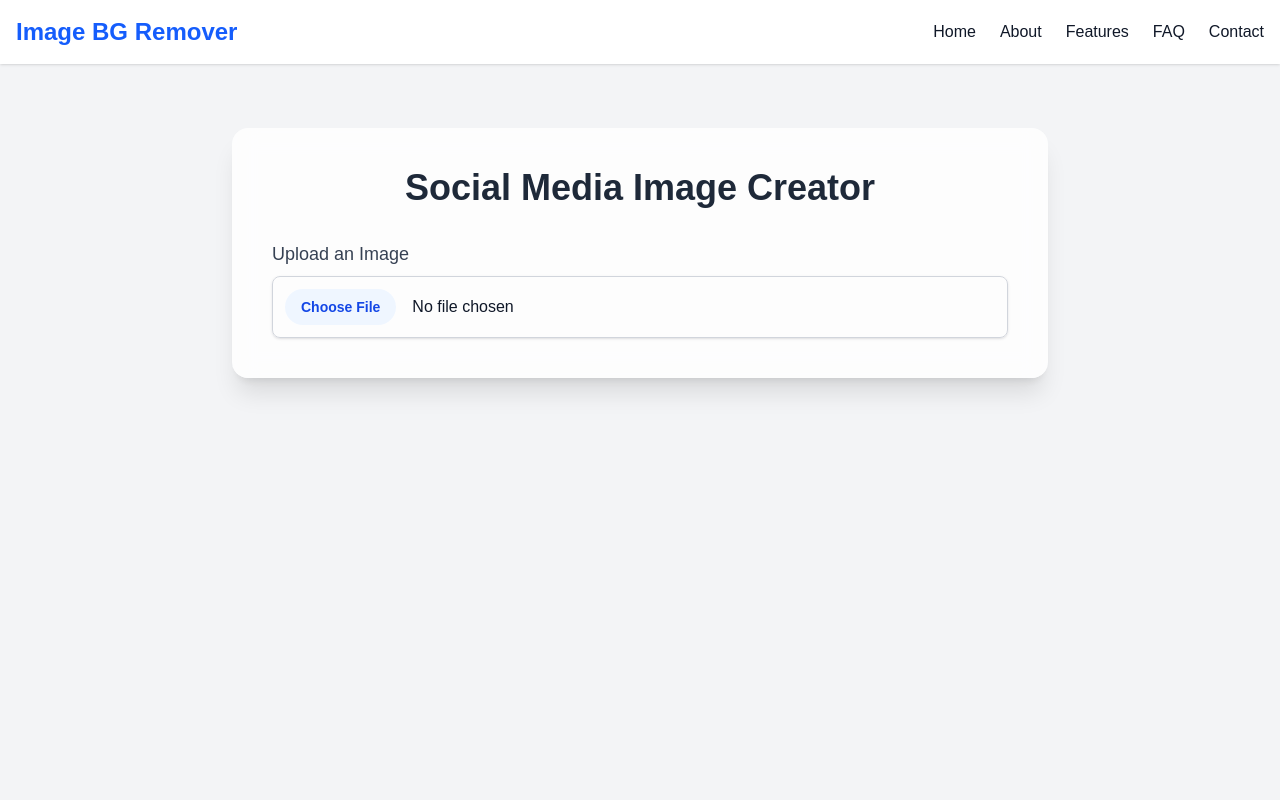
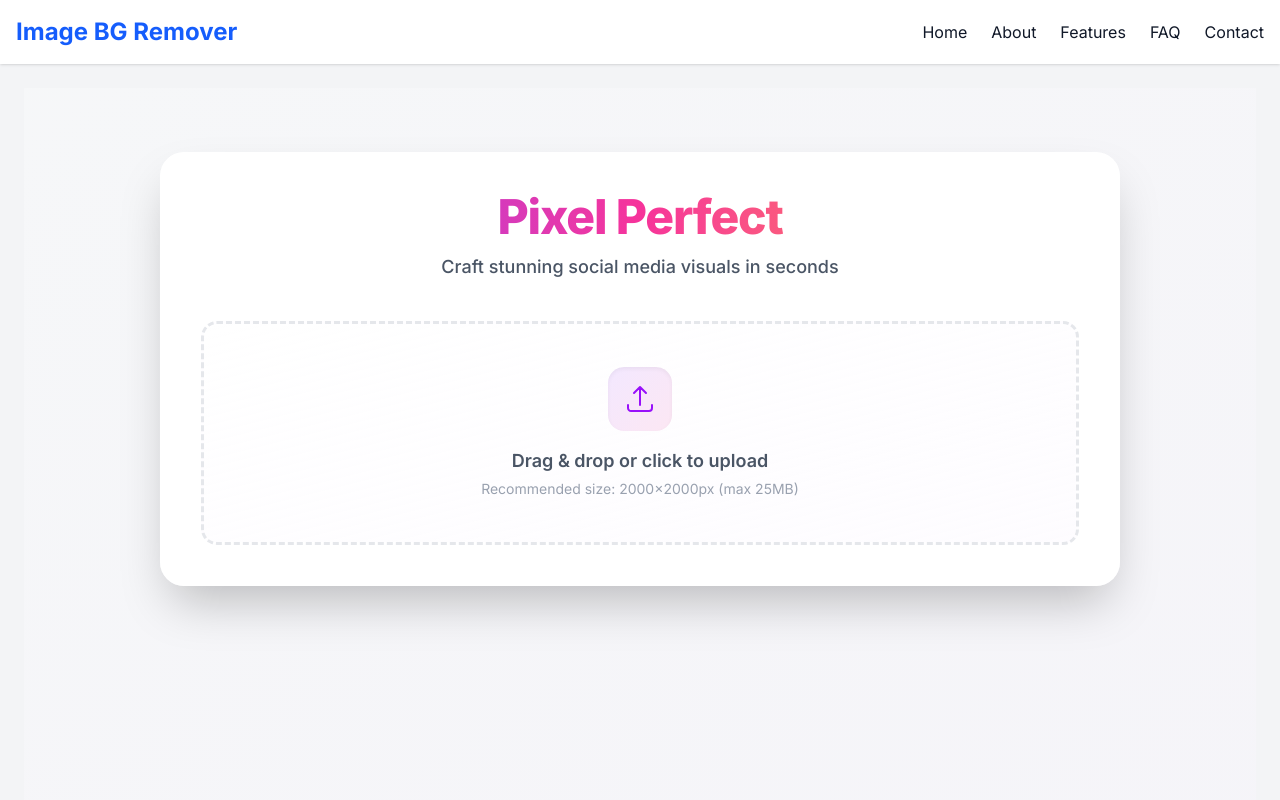
Before and after one commit to MR-SHIV-SHARMA/shavi, a Next.js app: page /projects/social-media-image-size-generator in a window 1280 px wide. Shown: the top 800 px of the page. Built offline with nearby package versions, Linux system fonts and the light colour scheme.

Commit message:
chore: enhance SocialShare component with drag-and-drop support and improved UI elements

```diff
--- a/src/app/projects/social-media-image-size-generator/page.js
+++ b/src/app/projects/social-media-image-size-generator/page.js
@@ -19,30 +19,27 @@ export default function SocialShare() {
   const [isUploading, setIsUploading] = useState(false);
   const [isTransforming, setIsTransforming] = useState(false);
   const imageRef = useRef(null);
+  const dropzoneRef = useRef(null);
 
   useEffect(() => {
     if (uploadedImage) setIsTransforming(true);
   }, [selectedFormat, uploadedImage]);
 
-  const handleFileUpload = async (event) => {
-    const file = event.target.files?.[0];
+  const handleFileUpload = async (file) => {
     if (!file) return;
     setIsUploading(true);
     const formData = new FormData();
     formData.append("file", file);
 
     try {
-      const response = await fetch("/api/social-media-image-size-generator", {
+      const res = await fetch("/api/social-media-image-size-generator", {
         method: "POST",
         body: formData,
       });
-
-      if (!response.ok) throw new Error("Failed to upload image");
-
-      const data = await response.json();
+      if (!res.ok) throw new Error("Upload failed");
+      const data = await res.json();
       setUploadedImage(data.publicId);
-    } catch (error) {
-      console.log(error);
+    } catch (err) {
       alert("Failed to upload image");
     } finally {
       setIsUploading(false);
@@ -52,121 +49,259 @@ export default function SocialShare() {
   const handleDownload = () => {
     if (!imageRef.current) return;
     fetch(imageRef.current.src)
-      .then((res) => res.blob())
+      .then((r) => r.blob())
       .then((blob) => {
-        const url = window.URL.createObjectURL(blob);
-        const a = document.createElement("a");
-        a.href = url;
-        a.download = `${selectedFormat.replace(/\s+/g, "_").toLowerCase()}.png`;
-        document.body.appendChild(a);
-        a.click();
-        document.body.removeChild(a);
-        window.URL.revokeObjectURL(url);
+        const url = URL.createObjectURL(blob);
+        const link = document.createElement("a");
+        link.href = url;
+        link.download = `${selectedFormat.replace(/\s+/g, "_").toLowerCase()}.png`;
+        document.body.appendChild(link);
+        link.click();
+        link.remove();
+        URL.revokeObjectURL(url);
       });
   };
 
+  // Drag and drop handlers
+  const handleDragOver = (e) => {
+    e.preventDefault();
+    dropzoneRef.current.classList.add("ring-4", "ring-purple-400/30");
+  };
+
+  const handleDragLeave = (e) => {
+    e.preventDefault();
+    dropzoneRef.current.classList.remove("ring-4", "ring-purple-400/30");
+  };
+
+  const handleDrop = (e) => {
+    e.preventDefault();
+    dropzoneRef.current.classList.remove("ring-4", "ring-purple-400/30");
+    const file = e.dataTransfer.files[0];
+    if (file) handleFileUpload(file);
+  };
+
   return (
-    <div className="relative min-h-screen w-full overflow-hidden">
-      {/* Animated Background */}
-      <div className="absolute inset-0 -z-10 animate-gradient bg-gradient-to-br from-blue-500 via-purple-500 to-pink-500 opacity-40 blur-2xl" />
+    <div className="relative min-h-screen w-full overflow-hidden bg-gradient-to-br from-gray-50/50 to-purple-50/30 dark:from-gray-900 dark:to-gray-800/50 transition-colors duration-500">
+      {/* Floating particles background */}
+      <div className="absolute inset-0 -z-10 opacity-20 dark:opacity-10">
+        {[...Array(30)].map((_, i) => (
+          <div
+            key={i}
+            className="absolute w-1 h-1 bg-purple-500 rounded-full animate-float"
+            style={{
+              left: `${Math.random() * 100}%`,
+              top: `${Math.random() * 100}%`,
+              animationDelay: `${i * 0.5}s`,
+            }}
+          />
+        ))}
+      </div>
 
-      <div className="relative p-4 sm:p-6 md:p-10 max-w-4xl mx-auto">
-        <div className="bg-white/80 backdrop-blur-md shadow-xl rounded-2xl p-6 sm:p-10">
-          <h1 className="text-2xl sm:text-3xl md:text-4xl font-bold text-center text-gray-800 mb-8">
-            Social Media Image Creator
+      <main className="relative max-w-5xl mx-auto px-4 sm:px-6 lg:px-8 py-8 md:py-16">
+        <section className="bg-white/95 dark:bg-gray-800/95 backdrop-blur-2xl rounded-3xl shadow-2xl p-6 sm:p-10 space-y-10 border border-white/30 dark:border-gray-700/30 transition-all duration-500 hover:shadow-3xl">
+          <header className="text-center space-y-3">
+            <h1 className="text-4xl sm:text-5xl font-black bg-gradient-to-r from-purple-600 via-pink-500 to-orange-400 bg-clip-text text-transparent tracking-tight">
+              Pixel Perfect
             </h1>
+            <p className="text-gray-600 dark:text-gray-300 text-lg font-medium">
+              Craft stunning social media visuals in seconds
+            </p>
+          </header>
 
-          <div className="space-y-6">
-            {/* Upload */}
-            <div>
-              <h2 className="text-lg font-medium text-gray-700 mb-2">
-                Upload an Image
-              </h2>
+          {/* Drag & Drop Zone */}
+          <div
+            className="space-y-4"
+            onDragOver={handleDragOver}
+            onDragLeave={handleDragLeave}
+            onDrop={handleDrop}
+            ref={dropzoneRef}
+          >
             <input
               type="file"
-                onChange={handleFileUpload}
-                className="w-full p-3 border border-gray-300 rounded-lg shadow-sm file:mr-4 file:py-2 file:px-4 file:rounded-full file:border-0 file:text-sm file:font-semibold file:bg-blue-50 file:text-blue-700 hover:file:bg-blue-100"
+              onChange={(e) => handleFileUpload(e.target.files?.[0])}
+              className="hidden"
+              id="fileInput"
             />
-              {isUploading && (
-                <div className="mt-3 w-full h-2 bg-gray-200 rounded-full overflow-hidden">
-                  <div className="animate-pulse bg-blue-500 h-full w-full"></div>
+            <label
+              htmlFor="fileInput"
+              className="block group cursor-pointer transition-transform duration-300 hover:scale-[0.98] active:scale-95"
+            >
+              <div className="h-56 flex flex-col items-center justify-center rounded-2xl border-3 border-dashed border-gray-200 dark:border-gray-700 group-hover:border-purple-400 bg-gradient-to-br from-white/50 to-purple-50/30 dark:from-gray-700/30 dark:to-gray-800/50 transition-all duration-500">
+                <div className="text-center space-y-4">
+                  <div className="inline-flex bg-gradient-to-br from-purple-100 to-pink-100 dark:from-purple-900/50 dark:to-pink-900/50 p-4 rounded-2xl shadow-inner">
+                    <svg
+                      className="w-8 h-8 text-purple-600 dark:text-purple-300"
+                      fill="none"
+                      stroke="currentColor"
+                      strokeWidth="1.5"
+                      viewBox="0 0 24 24"
+                    >
+                      <path
+                        strokeLinecap="round"
+                        strokeLinejoin="round"
+                        d="M3 16.5v2.25A2.25 2.25 0 005.25 21h13.5A2.25 2.25 0 0021 18.75V16.5m-13.5-9L12 3m0 0l4.5 4.5M12 3v13.5"
+                      />
+                    </svg>
                   </div>
-              )}
+                  <div className="space-y-1">
+                    <p className="text-gray-600 dark:text-gray-300 text-lg font-semibold">
+                      {isUploading
+                        ? "Optimizing your image..."
+                        : "Drag & drop or click to upload"}
+                    </p>
+                    <p className="text-sm text-gray-400 dark:text-gray-500">
+                      Recommended size: 2000x2000px (max 25MB)
+                    </p>
+                  </div>
+                </div>
+              </div>
+            </label>
           </div>
 
-            {/* Format and Preview */}
+          {/* Content Preview Area */}
           {uploadedImage && (
-              <div>
-                <h2 className="text-lg font-medium text-gray-700 mb-2">
-                  Select Format
-                </h2>
-                <select
-                  className="select select-bordered w-full"
-                  value={selectedFormat}
-                  onChange={(e) => setSelectedFormat(e.target.value)}
+            <div className="space-y-8 animate-fade-slide">
+              <div className="space-y-4">
+                <label className="block text-sm font-medium text-gray-600 dark:text-gray-400">
+                  Platform Format
+                </label>
+                <div className="grid grid-cols-2 md:grid-cols-3 gap-3">
+                  {Object.keys(socialFormats).map((format) => (
+                    <button
+                      key={format}
+                      onClick={() => setSelectedFormat(format)}
+                      className={`p-4 rounded-xl text-left transition-all duration-300 ${
+                        selectedFormat === format
+                          ? "bg-purple-100/80 dark:bg-purple-900/50 ring-2 ring-purple-500"
+                          : "bg-gray-50/50 dark:bg-gray-700/50 hover:bg-gray-100/50 dark:hover:bg-gray-600/50"
+                      }`}
                     >
-                  {Object.keys(socialFormats).map((format) => (
-                    <option key={format} value={format}>
+                      <h4 className="font-medium text-gray-800 dark:text-gray-200">
                         {format}
-                    </option>
+                      </h4>
+                      <p className="text-sm text-gray-500 dark:text-gray-400 mt-1">
+                        {socialFormats[format].width}x
+                        {socialFormats[format].height}px
+                      </p>
+                    </button>
                   ))}
-                </select>
+                </div>
+              </div>
 
-                {/* Preview */}
-                <div className="mt-6 relative bg-white p-4 rounded-xl shadow-md">
-                  <h3 className="text-base sm:text-lg font-semibold mb-2 text-gray-600">
-                    Preview
+              {/* Interactive Preview */}
+              <div className="relative group">
+                <div className="absolute -inset-2 bg-gradient-to-r from-purple-500/20 to-pink-500/20 rounded-2xl opacity-0 group-hover:opacity-100 blur-xl transition-all duration-500" />
+                <div className="bg-white dark:bg-gray-700 rounded-2xl shadow-xl border border-gray-100 dark:border-gray-600 overflow-hidden">
+                  <div className="p-6 border-b border-gray-100 dark:border-gray-600 flex items-center justify-between">
+                    <h3 className="font-semibold text-gray-800 dark:text-gray-200">
+                      Live Preview
                     </h3>
-                  <div className="flex justify-center items-center relative">
+                    <div className="flex items-center space-x-3">
+                      <span className="text-sm text-gray-500 dark:text-gray-400">
+                        {socialFormats[selectedFormat].width}x
+                        {socialFormats[selectedFormat].height}px
+                      </span>
+                    </div>
+                  </div>
+                  <div className="relative aspect-[16/9] bg-gray-50 dark:bg-gray-800 flex items-center justify-center">
                     {isTransforming && (
-                      <div className="absolute inset-0 flex items-center justify-center bg-white/70 z-10">
-                        <div className="w-10 h-10 border-4 border-blue-500 border-dashed rounded-full animate-spin"></div>
+                      <div className="absolute inset-0 flex items-center justify-center bg-white/90 dark:bg-gray-800/90 backdrop-blur-sm z-10">
+                        <div className="w-14 h-14 border-4 border-purple-500 border-t-transparent rounded-full animate-spin-slow" />
                       </div>
                     )}
                     <CldImage
                       width={socialFormats[selectedFormat].width}
                       height={socialFormats[selectedFormat].height}
                       src={uploadedImage}
-                      sizes="100vw"
-                      alt="transformed image"
+                      alt="Transformed preview"
                       crop="fill"
+                      gravity="auto"
                       aspectRatio={socialFormats[selectedFormat].aspectRatio}
-                      gravity="auto"
                       ref={imageRef}
                       onLoad={() => setIsTransforming(false)}
-                      className="rounded-lg shadow-sm max-w-full"
+                      className="object-contain w-full h-full p-4 transition-opacity duration-500"
                     />
                   </div>
                 </div>
+              </div>
 
-                <div className="flex justify-end mt-6">
+              {/* Action Section */}
+              <div className="flex flex-col sm:flex-row items-center justify-between gap-4">
+                <button
+                  onClick={() => document.getElementById("fileInput").click()}
+                  className="w-full sm:w-auto px-8 py-3.5 rounded-xl bg-gray-100/70 hover:bg-gray-200/50 dark:bg-gray-700/70 dark:hover:bg-gray-600/80 text-gray-600 dark:text-gray-300 font-medium transition-all duration-300"
+                >
+                  Upload New Image
+                </button>
                 <button
                   onClick={handleDownload}
-                    className="bg-blue-600 text-white px-6 py-3 rounded-xl font-medium hover:bg-blue-700 transition-all duration-200"
+                  className="w-full sm:w-auto px-8 py-3.5 rounded-xl bg-gradient-to-r from-purple-600 to-pink-600 hover:from-purple-700 hover:to-pink-700 text-white font-semibold shadow-lg hover:shadow-xl transition-all duration-300 flex items-center gap-2"
                 >
-                    Download for {selectedFormat}
+                  <svg
+                    className="w-5 h-5"
+                    fill="none"
+                    stroke="currentColor"
+                    viewBox="0 0 24 24"
+                  >
+                    <path
+                      strokeLinecap="round"
+                      strokeLinejoin="round"
+                      strokeWidth="2"
+                      d="M4 16v1a3 3 0 003 3h10a3 3 0 003-3v-1m-4-4l-4 4m0 0l-4-4m4 4V4"
+                    />
+                  </svg>
+                  Download {selectedFormat.split(" ")[0]} Version
                 </button>
               </div>
             </div>
           )}
-          </div>
-        </div>
-      </div>
+        </section>
+      </main>
 
-      {/* Custom keyframes */}
-      <style jsx>{`
-        @keyframes gradient {
+      <style jsx global>{`
+        @import url("https://fonts.googleapis.com/css2?family=Inter:wght@400;500;600;700;800&display=swap");
+
+        body {
+          font-family: "Inter", sans-serif;
+        }
+
+        @keyframes spin-slow {
+          to {
+            transform: rotate(360deg);
+          }
+        }
+
+        .animate-spin-slow {
+          animation: spin-slow 1.5s linear infinite;
+        }
+
+        @keyframes float {
           0%,
           100% {
-            background-position: 0% 50%;
+            transform: translateY(0) scale(1);
           }
           50% {
-            background-position: 100% 50%;
+            transform: translateY(-20px) scale(1.05);
           }
         }
-        .animate-gradient {
-          background-size: 300% 300%;
-          animation: gradient 10s ease infinite;
+
+        .animate-float {
+          animation: float 8s ease-in-out infinite;
+        }
+
+        @keyframes fade-slide {
+          from {
+            opacity: 0;
+            transform: translateY(20px);
+          }
+          to {
+            opacity: 1;
+            transform: translateY(0);
+          }
+        }
+
+        .animate-fade-slide {
+          animation: fade-slide 0.6s cubic-bezier(0.22, 1, 0.36, 1);
         }
       `}</style>
     </div>
```
Lines whose indentation alone changed are shown as unchanged.
